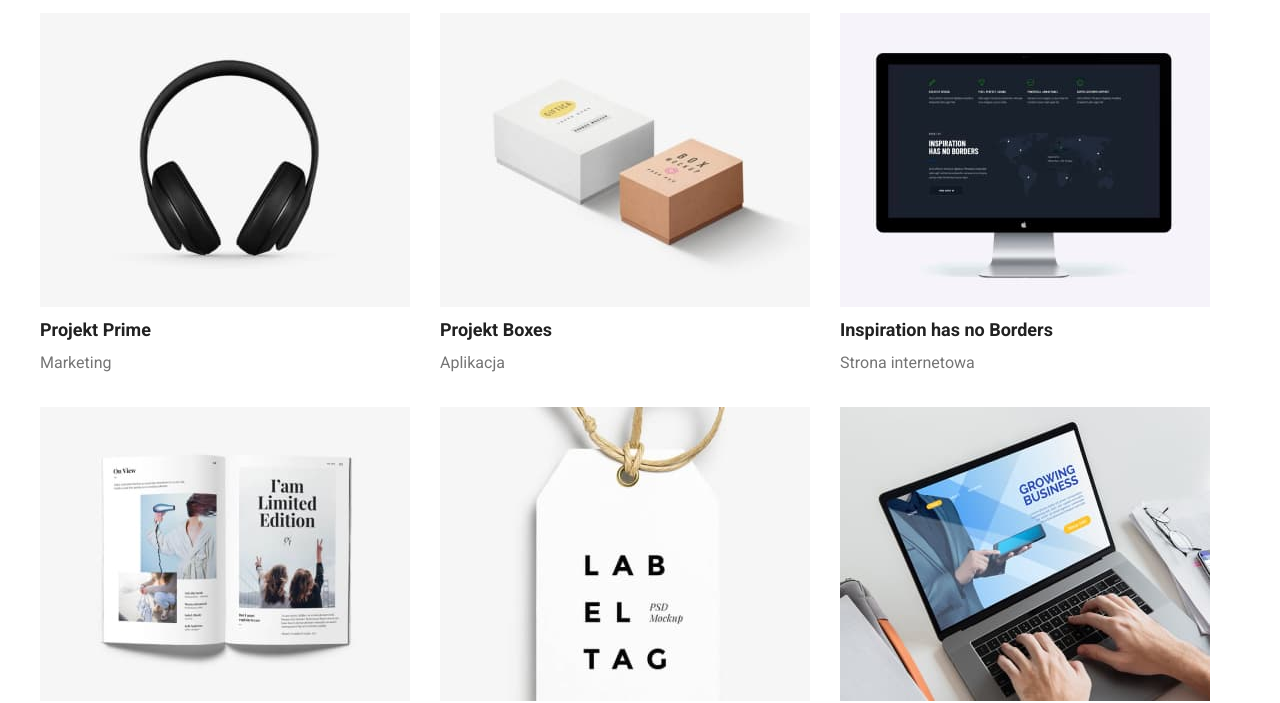
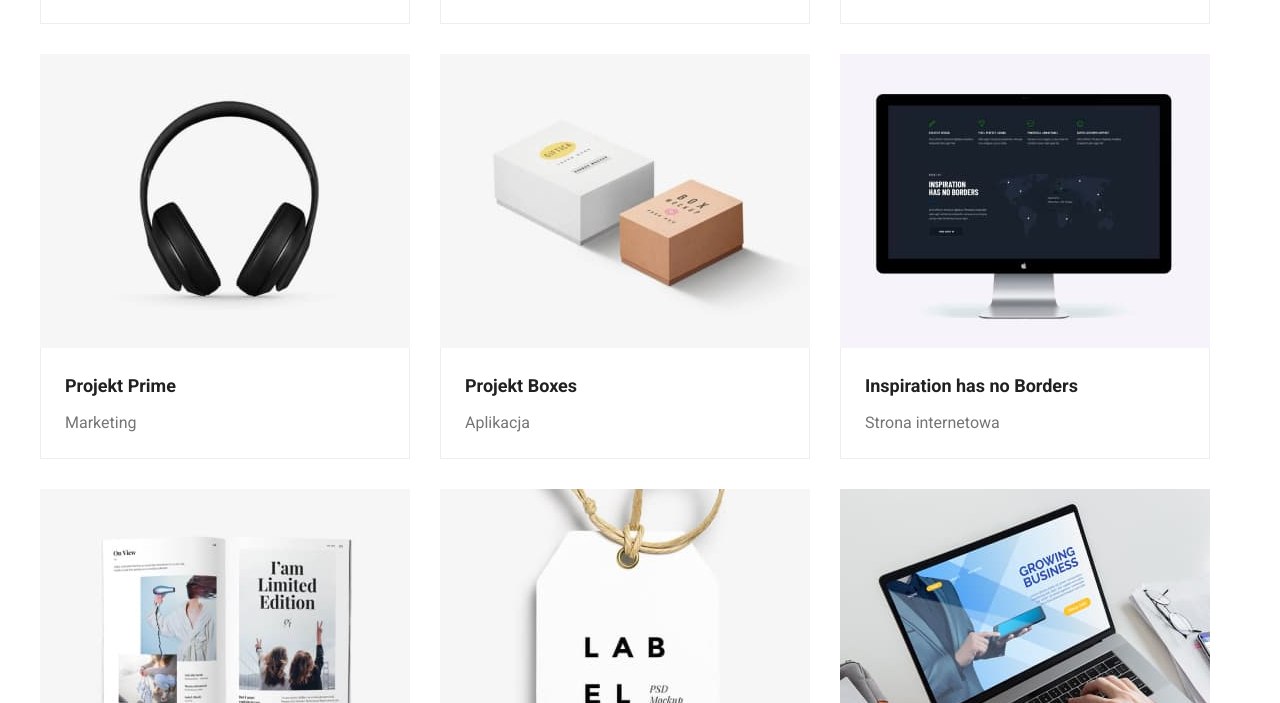
Before and after one commit to 3ami7/goit-markup-hw-03, a plain HTML site: page portfolio.html in a window 1280 px wide. Shown: the part 737-1440 px from the top of the page. Drawn offline with nearby package versions, Linux system fonts and the light colour scheme.

Commit message:
HW3 finish

```diff
--- a/css/styles.css
+++ b/css/styles.css
@@ -10,6 +10,7 @@
     --text-white: #FFFFFF;
     --text-light-grey: #757575;
     --header-border: #ECECEC;
+    --border-color: #eeeeee;
 }
 * {
     box-sizing: border-box;
@@ -205,7 +206,6 @@ body {
 .list-buttons {
     background-color: var(--white-bg);
     padding-top: 94px;
-    border-radius: 4px;
 }
 .list-buttons ul {
     list-style: none;
@@ -214,10 +214,10 @@ body {
     justify-items: center;
     align-items: baseline;
     column-gap: 8px;
-    border-radius: 4px;
 }
 .list-buttons li {
     background-color: var(--lighter-white-bg);
+    border-radius: 4px;
 }
 
 .list-buttons button {
@@ -229,12 +229,13 @@ body {
     cursor: pointer;
     outline: none;
     border: none;
+    padding: 6px 22px;
     border-radius: 4px;
-    padding: 6px 22px;
 }
 .list-buttons button:hover {
     background-color: var(--light-blue-bg);
     color: var(--text-white);
+    border-radius: 4px;
 }
 .list-buttons button:focus {
     background-color: var(--light-blue-bg);
@@ -258,12 +259,21 @@ body {
     font-size: 18px;
     line-height: 2.0;
     color: var(--text-dark);
+    margin-bottom: 4px;
 }
 .list-items span {
     font-weight: 400;
     font-size: 16px;
     line-height: 1.87;
     color: #757575;
+}
+.list-items figcaption {
+    border: 1px solid var(--border-color);
+    border-top: none;
+    padding: 20px 24px;
+}
+.list-items img {
+    vertical-align: bottom;
 }
 
 /*FOOTER*/
```
